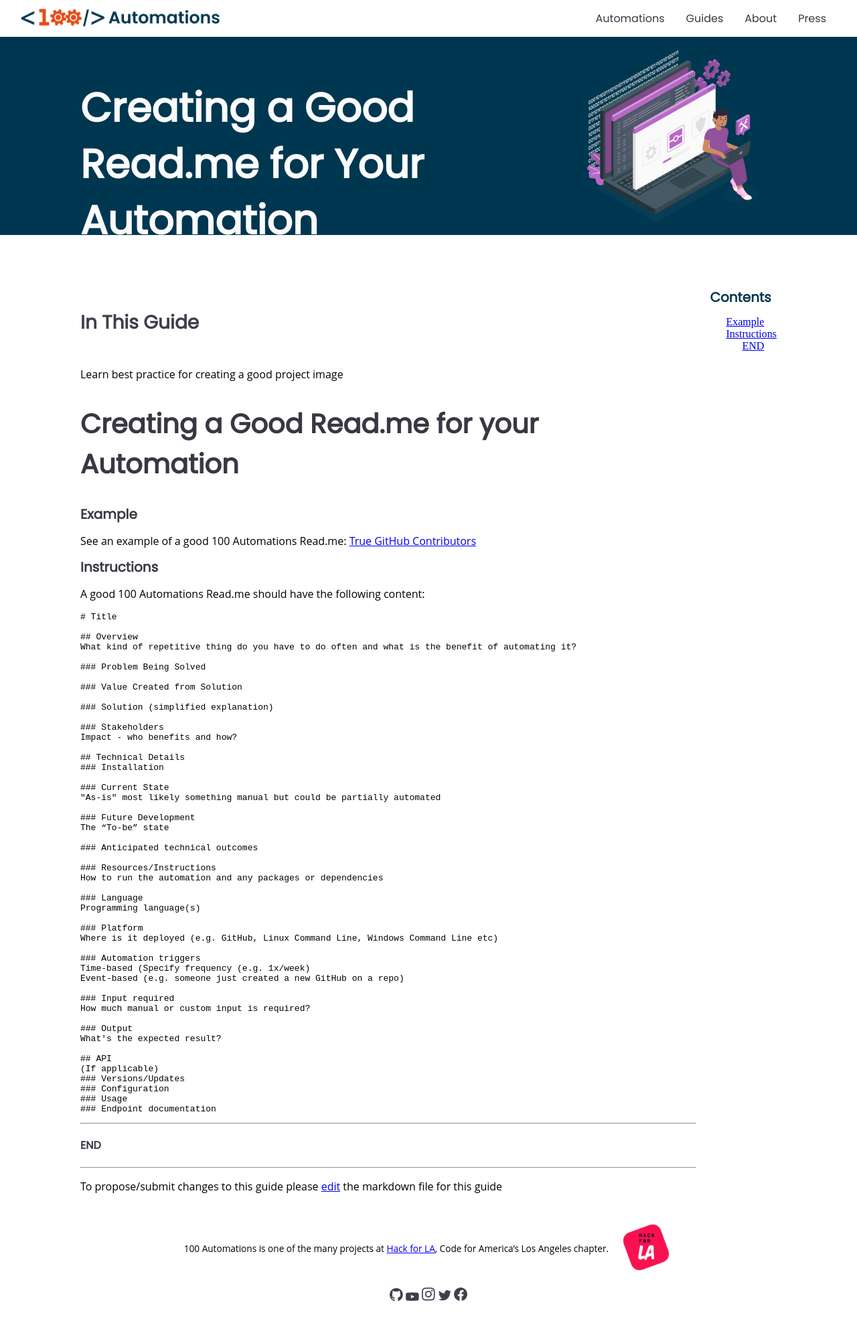
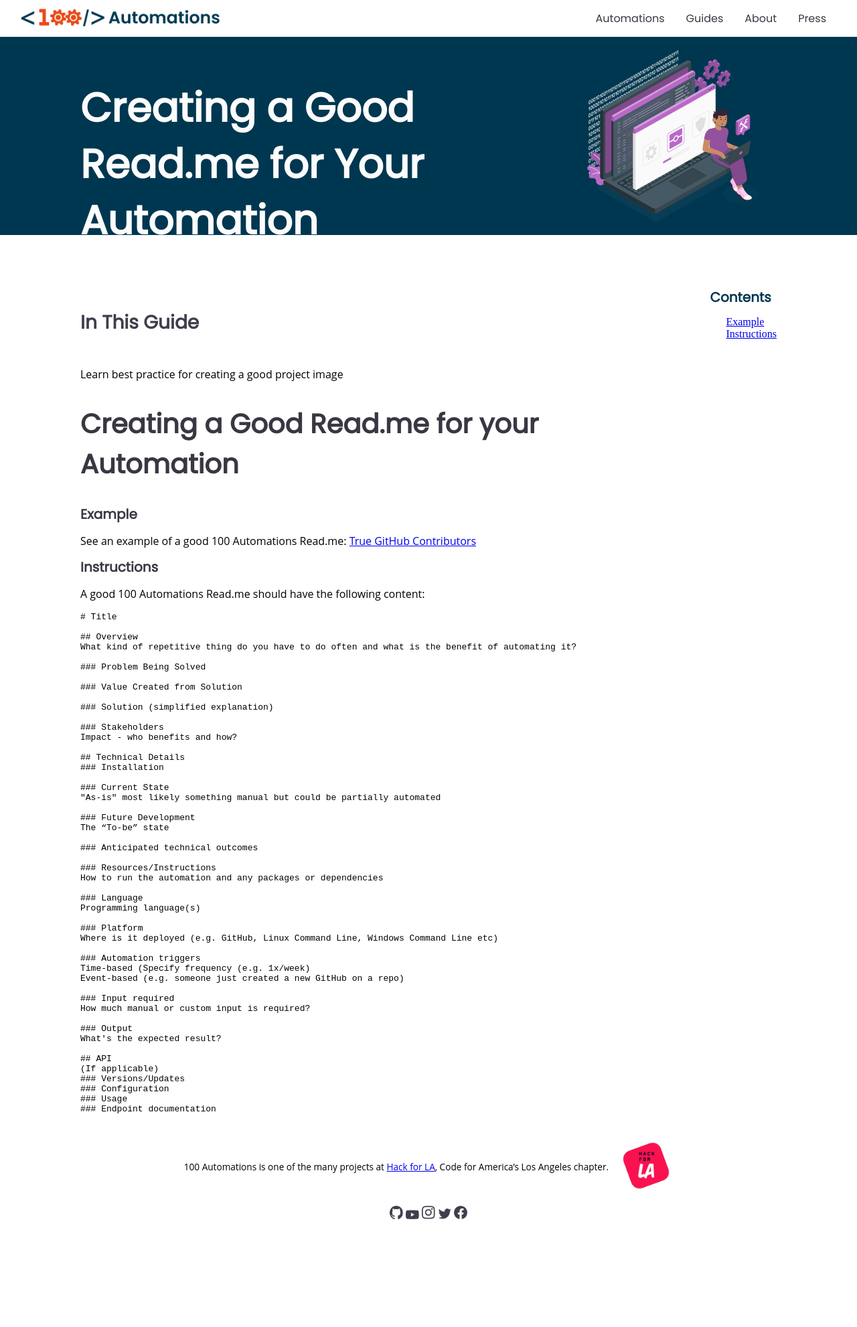
Before and after one commit to 100Automations/Website, a Jekyll site: the page built from _guides/creating-good-readmes-for-automations.md, in a window 1280 px wide. Shown: the top 1982 px of the page at 67% size. Built offline with Jekyll 4.4.1, drawn with Linux system fonts in a browser that asks for light colours.

Commit message:
removed end of file footer
issue #284

````diff
--- a/_guides/creating-good-readmes-for-automations.md
+++ b/_guides/creating-good-readmes-for-automations.md
@@ -66,7 +66,3 @@ What's the expected result?
 ### Usage
 ### Endpoint documentation
 ```
----
-#### END
----
-To propose/submit changes to this guide please [edit](https://github.com/100Automations/Website/blob/master/_guides/creating-good-readmes-for-automations.md) the markdown file for this guide
````
